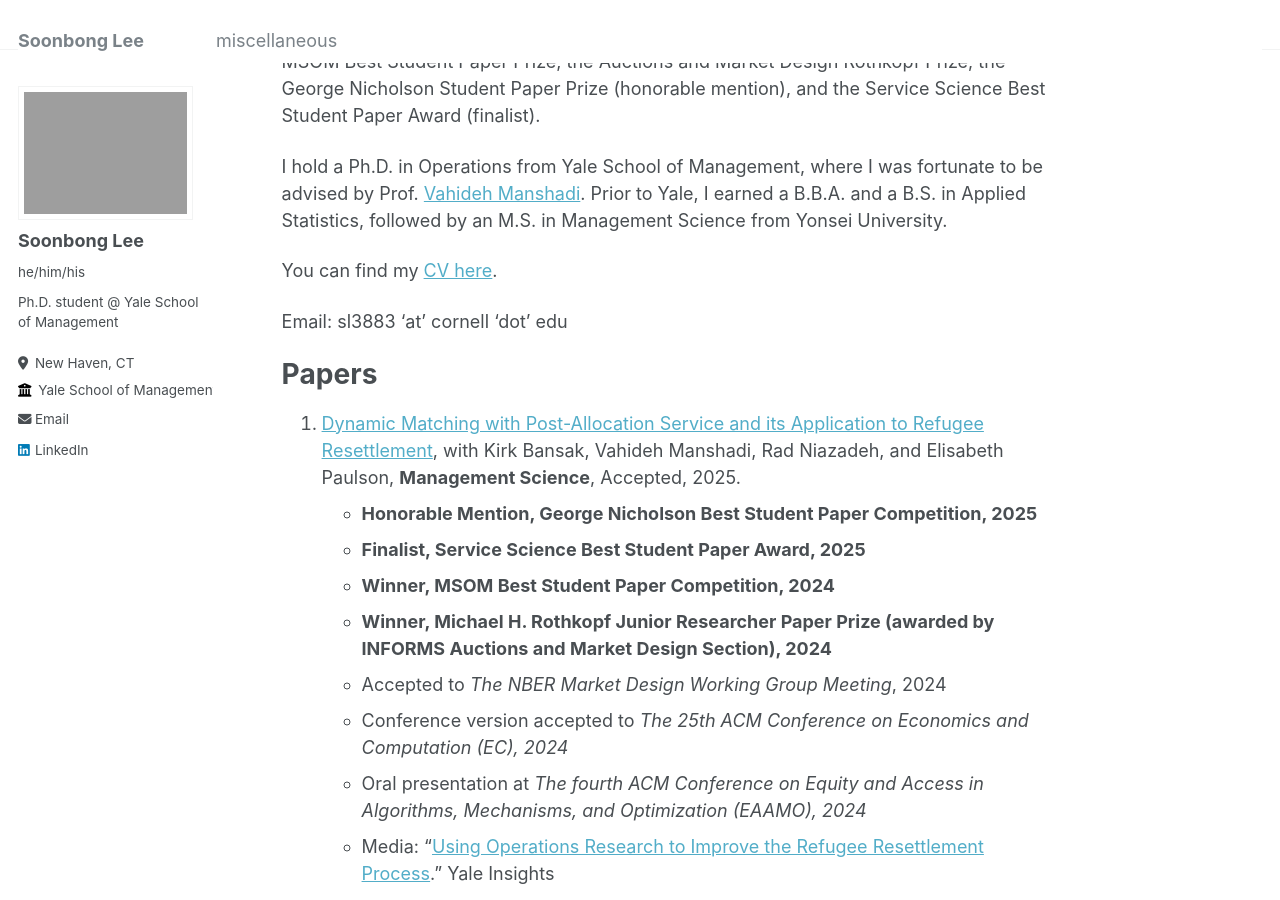
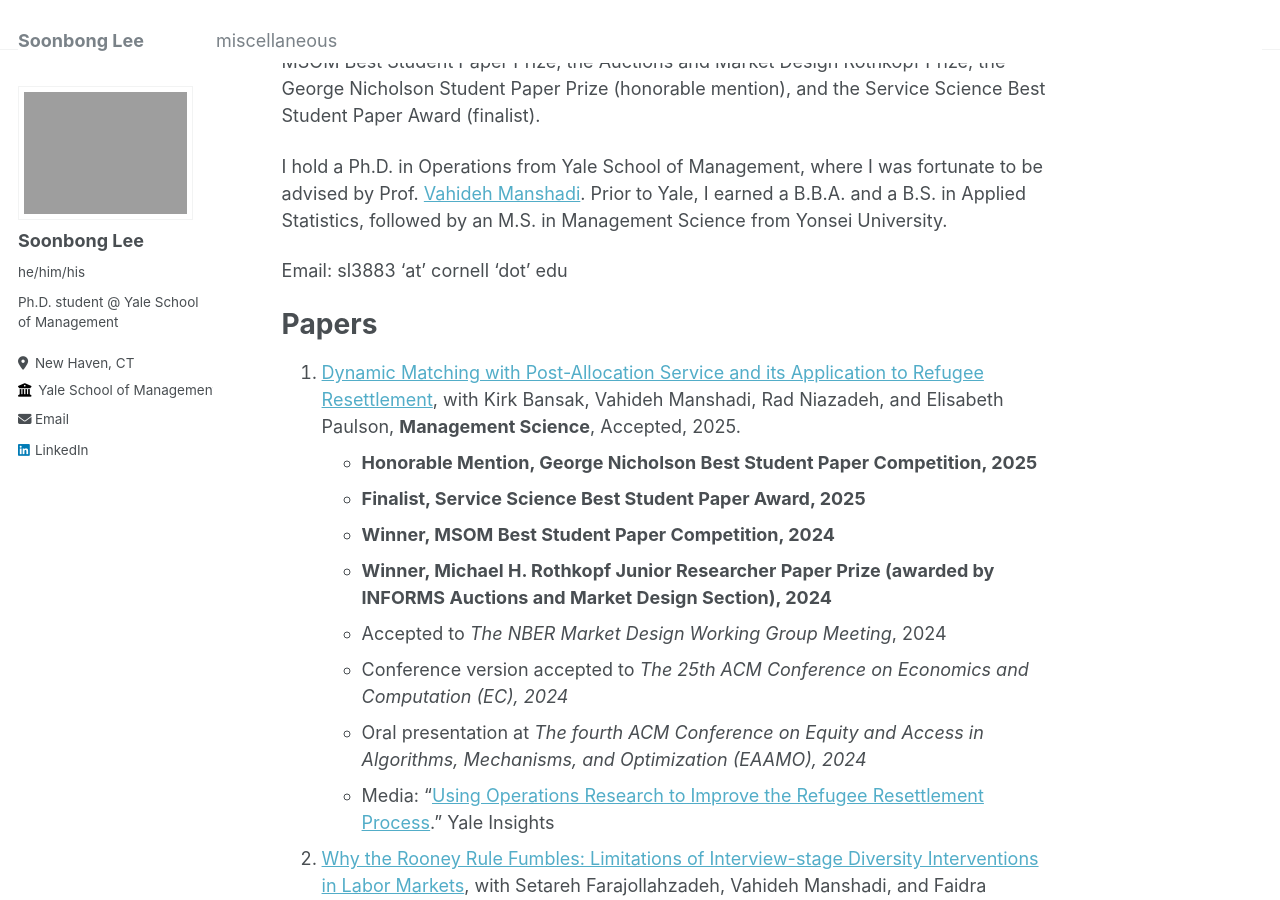
Before and after one commit to soonbong-lee/soonbong-lee.github.io, a Jekyll site: the page built from _pages/about.md, in a window 1280 px wide and 900 px high, scrolled down 358 px. Built offline with Jekyll 4.4.1, drawn with Linux system fonts in a browser that asks for light colours.

Commit message:
Update about.md
Removed CV link from the about page.

```diff
--- a/_pages/about.md
+++ b/_pages/about.md
@@ -13,8 +13,6 @@ My research interest is **platform and policy design for social good**. I study
 Central to my work is bridging theory and practice through close collaboration with mission-driven organizations. Much of it has been grounded in partnerships with nationwide nonprofits, including [Feeding America's MealConnect](https://mealconnect.org/) and a major U.S. refugee resettlement agency. My research has been recognized by [several awards](https://som.yale.edu/story/2024/phd-student-soonbong-lee-wins-two-informs-awards-research-refugee-resettlement-process), including the MSOM Best Student Paper Prize, the Auctions and Market Design Rothkopf Prize, the George Nicholson Student Paper Prize (honorable mention), and the Service Science Best Student Paper Award (finalist).
 
 I hold a Ph.D. in Operations from Yale School of Management, where I was fortunate to be advised by Prof. [Vahideh Manshadi](https://vahideh-manshadi.com/). Prior to Yale, I earned a B.B.A. and a B.S. in Applied Statistics, followed by an M.S. in Management Science from Yonsei University.
-
-You can find my [CV here](/files/ Soonbong_Lee_CV_20260719.pdf).
 
 Email: sl3883 'at' cornell 'dot' edu
 
```
